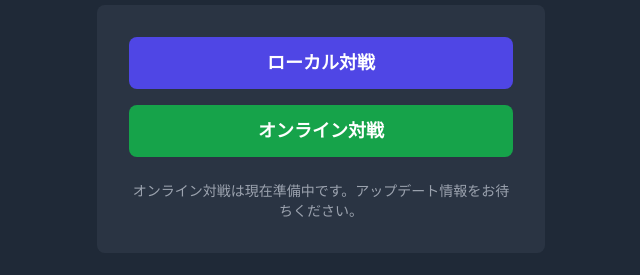
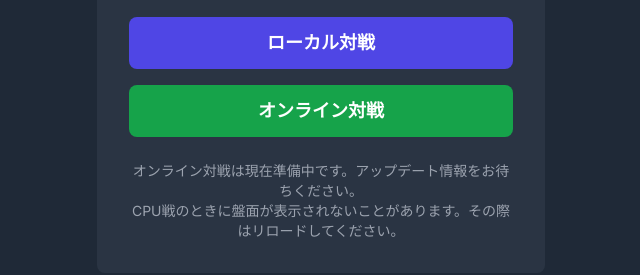
Before and after one commit to tonkatsu-4o/raygame, a plain HTML site: page index.html in a window 1280 px wide. Shown: the part 311-586 px from the top of the page, without its empty margins (319-959 px from the left). Drawn offline with nearby package versions, Linux system fonts and the light colour scheme.

Commit message:
index.html を更新

```diff
--- a/index.html
+++ b/index.html
@@ -57,7 +57,7 @@
                     </button>
                 </div>
                 <p class="text-sm text-gray-400 mt-6">
-                    オンライン対戦は現在準備中です。アップデート情報をお待ちください。
+                    オンライン対戦は現在準備中です。アップデート情報をお待ちください。<br>CPU戦のときに盤面が表示されないことがあります。その際はリロードしてください。
                 </p>
             </div>
         </div>
```
